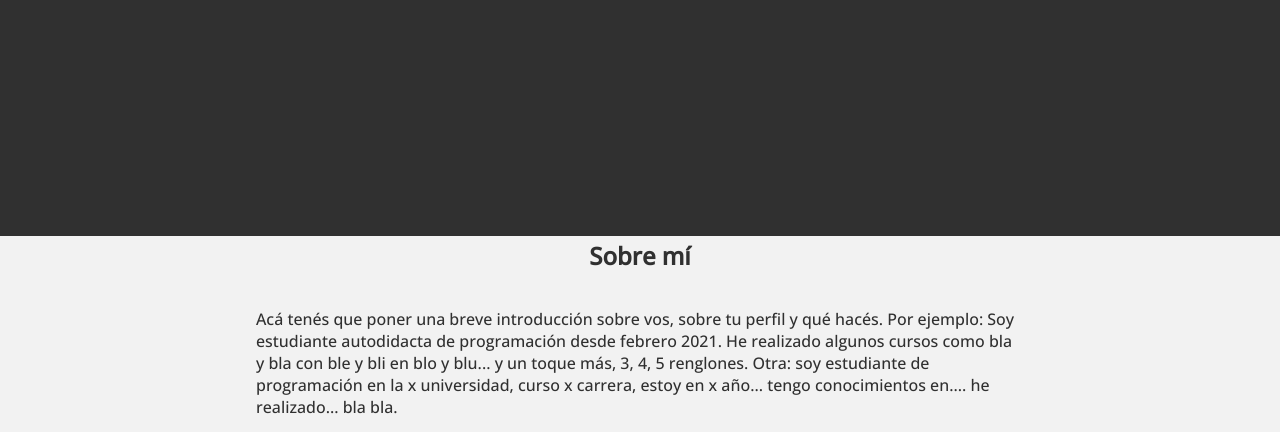
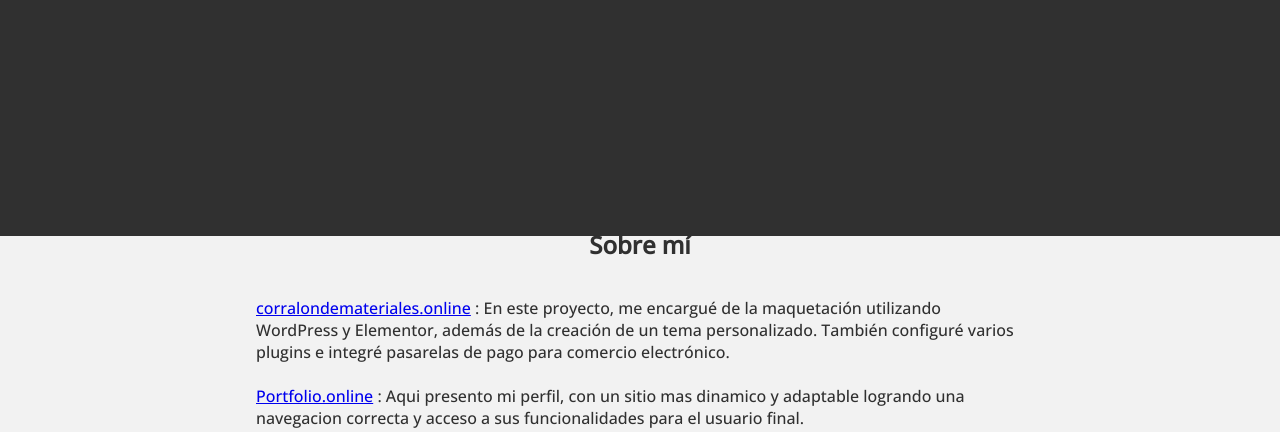
Before and after one commit to fabian-design/portfolio1.0, a plain HTML site: page index.html in a window 1280 px wide. Shown: the part 564-996 px from the top of the page. Drawn offline with nearby package versions, Linux system fonts and the light colour scheme.

Commit message:
Update index.html

```diff
--- a/index.html
+++ b/index.html
@@ -30,11 +30,13 @@
             <div class="caja-presentacion">
                 <div>
                     <h1>Hola 🚀</h1>
+
                     <p class="presentacion">
-                   Hola! soy Fabián Ameneiros, me encuentro en el tercer año de la carrera de Analista en
+                        Hola! soy Fabián Ameneiros, me encuentro en el tercer año de la carrera de Analista en
                         Informática en la Universidad Nacional del Oeste, con un promedio general de 8.
                         Tambien en en la extensión de idiomas de la misma institución, curso el nivel 6 de Inglés.
                     </p>
+
                 </div>
             </div>
         </div>
@@ -42,11 +44,13 @@
     <section class="dos">
         <h2>Sobre mí</h2>
         <p>
-            Acá tenés que poner una breve introducción sobre vos, sobre tu perfil y qué hacés. Por ejemplo:
-            Soy estudiante autodidacta de programación desde febrero 2021. He realizado algunos cursos como
-            bla y bla con ble y bli en blo y blu... y un toque más, 3, 4, 5 renglones.
-            Otra: soy estudiante de programación en la x universidad, curso x carrera, estoy en x año... tengo
-            conocimientos en.... he realizado... bla bla.
+            <a href="https://corralondemateriales.online" target="_blank">corralondemateriales.online</a>
+                : En este proyecto, me encargué de la maquetación utilizando WordPress y Elementor, además de la creación
+                de un tema personalizado. También configuré varios plugins e integré pasarelas de pago para comercio
+                electrónico. <br /><br />
+           <a href="https://portfolio.corralondemateriales.online" target="_blank">Portfolio.online</a>
+                : Aqui presento mi perfil, con un sitio mas dinamico y adaptable logrando una navegacion correcta y acceso a sus funcionalidades para el usuario final.
+
         </p>
         <h2>Aptitudes</h2>
         <p>
```
